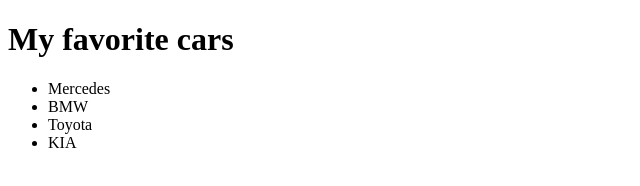
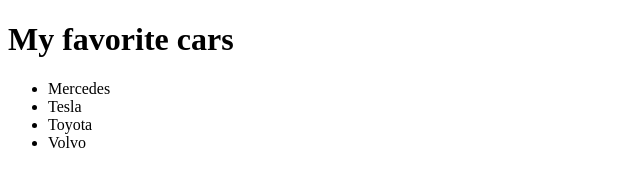
Before and after one commit to htezc/Test102, a plain HTML site: page index.html in a window 1280 px wide. Shown: the full height of the page, 0-640 px from the left. Drawn offline with Linux system fonts and the light colour scheme.

Commit message:
third commit

```diff
--- a/index.html
+++ b/index.html
@@ -10,9 +10,10 @@
   <h1>My favorite cars</h1>
   <ul>
     <li>Mercedes</li>
-    <li>BMW</li>
+    <li>Tesla</li>
     <li>Toyota</li>
-    <li>KIA</li>
+
+    <li>Volvo</li>
   </ul>
 </body>
 </html>
```
